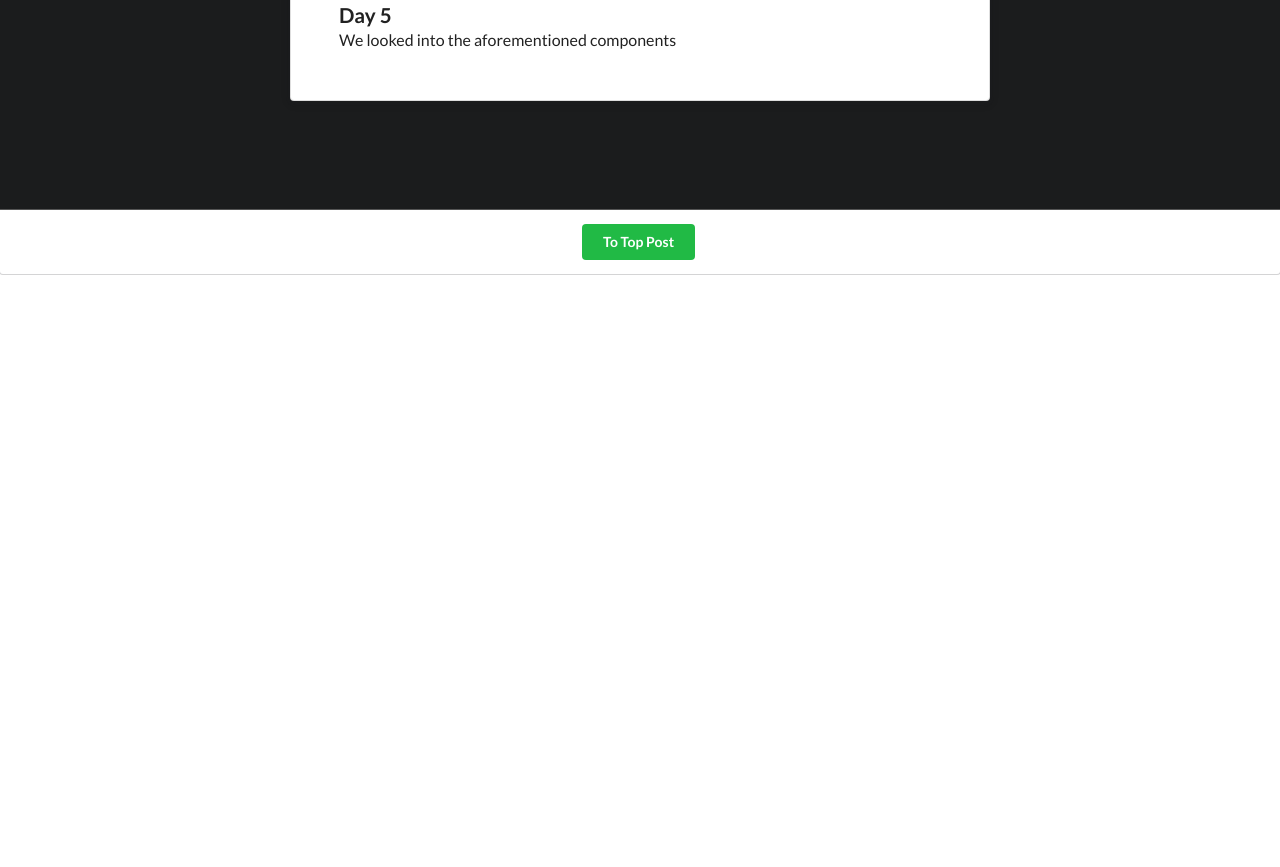
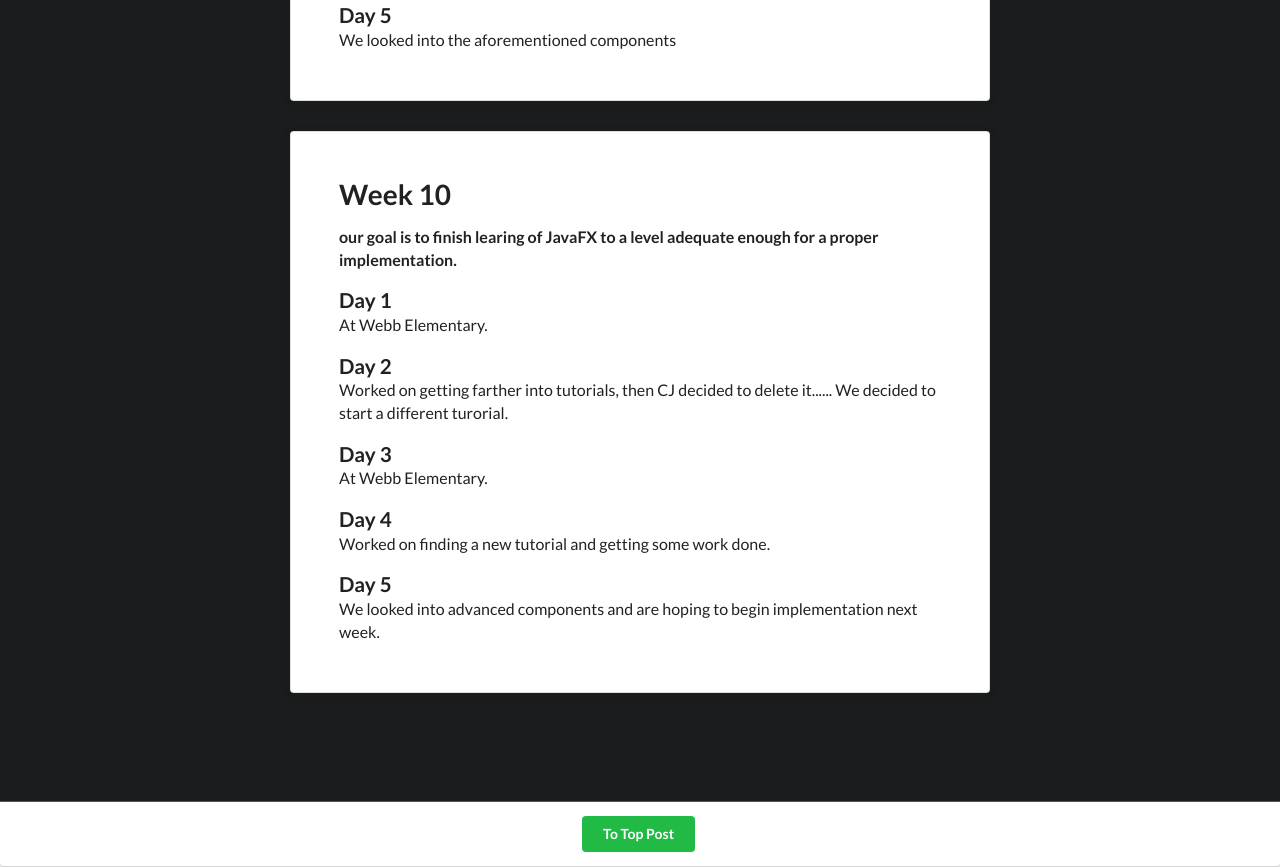
Before and after one commit to polarjarod/wewatchyour.webcam, a plain HTML site: page index.html in a window 1280 px wide. Shown: the part 3251-4118 px from the top of the page. Before the commit the page ends 3526 px from the top, so only its background shows below. Drawn offline with nearby package versions, Linux system fonts and the light colour scheme.

Commit message:
Week 10
Week 10 updates

```diff
--- a/index.html
+++ b/index.html
@@ -168,6 +168,34 @@
 
 		<a name="bottom"></a>
 
+			<div class="ui hidden divider"></div>
+
+		<div class="ui raised very padded text container segment">
+  			<h1 class="ui header">Week 10</h1>
+  			<p>
+  				<b>our goal is to finish learing of JavaFX to a level adequate enough for a proper implementation.</b>
+  			</p>
+  			<h7 class="ui header">Day 1</h7>
+  			<p>
+				At Webb Elementary.
+			</p>
+			<h7 class="ui header">Day 2</h7>
+			<p>
+				Worked on getting farther into tutorials, then CJ decided to delete it...... We decided to start a different turorial.
+			</p>
+			<h7 class="ui header">Day 3</h7>
+			<p>
+				At Webb Elementary.
+			</p>
+			<h7 class="ui header">Day 4</h7>
+			<p>
+				Worked on finding a new tutorial and getting some work done.
+			</p>
+			<h7 class="ui header">Day 5</h7>
+			<p>
+				We looked into advanced components and are hoping to begin implementation next week.
+			</p>
+		</div>
 
 		<div class="ui hidden divider"></div>
 		<div class="ui hidden divider"></div>
```
